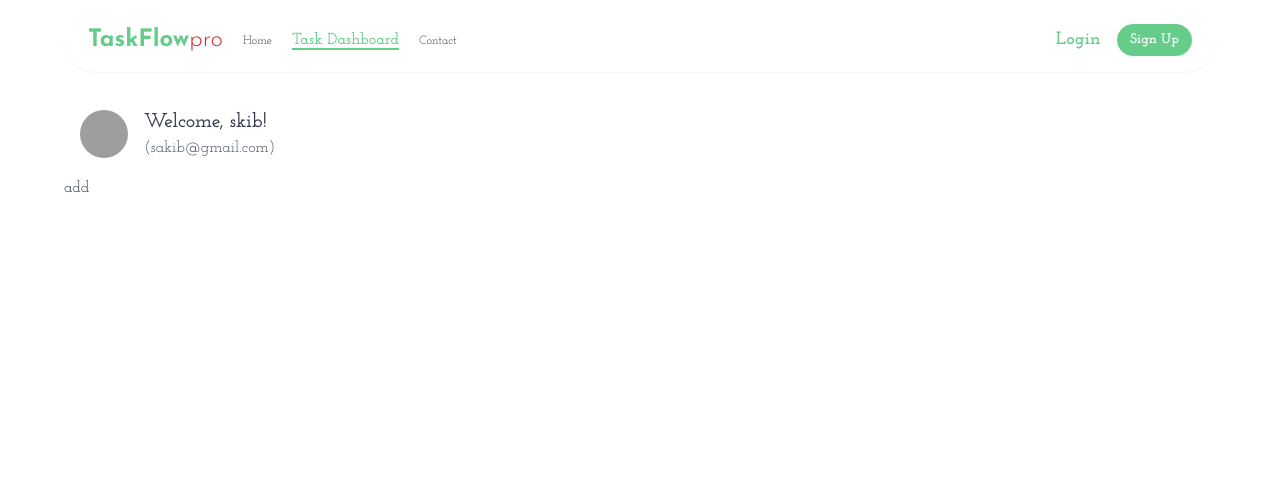
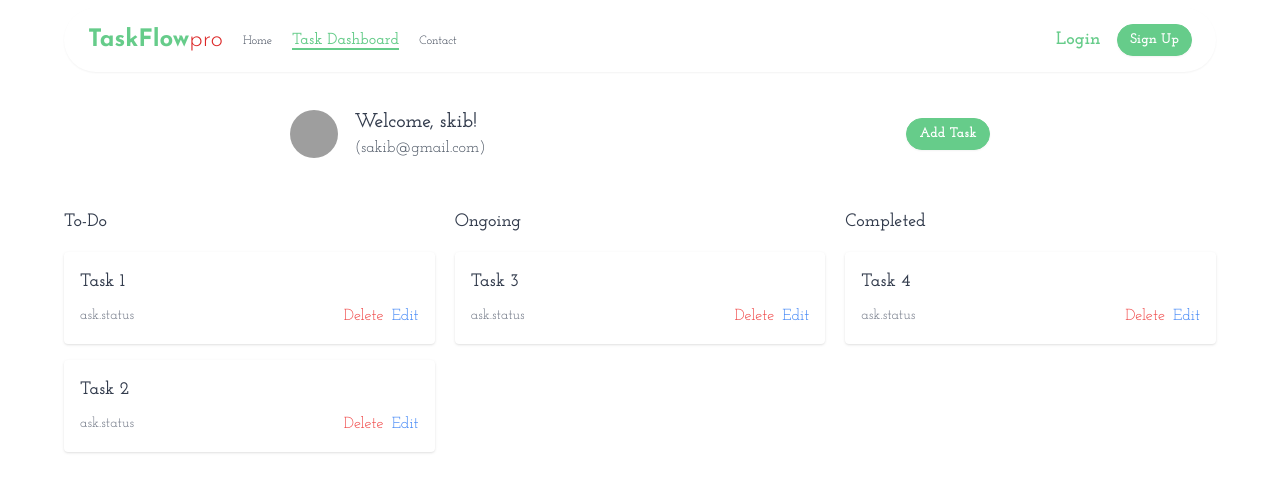
Before and after one commit to m-minhajul-alam/task-flow-pro-client, a React (Vite) app: page /taskdashbord in a window 1280 px wide. Shown: the top 492 px of the page. Built offline with nearby package versions, Linux system fonts and the light colour scheme; grey boxes are pictures that could not be loaded.

Commit message:
Update dashbord with Task card and user profile

```diff
--- a/package.json
+++ b/package.json
@@ -13,6 +13,8 @@
     "localforage": "^1.10.0",
     "match-sorter": "^6.3.1",
     "react": "^18.2.0",
+    "react-dnd": "^16.0.1",
+    "react-dnd-html5-backend": "^16.0.1",
     "react-dom": "^18.2.0",
     "react-helmet": "^6.1.0",
     "react-helmet-async": "^2.0.4",
--- a/src/Components/UserProfile/UserProfile.jsx
+++ /dev/null
@@ -1,23 +0,0 @@
-// eslint-disable-next-line react/prop-types
-const UserProfile = ({ user }) => {
-  return (
-    <div className="p-4">
-      <div className="flex items-center">
-        {/* User Profile Picture */}
-        <img
-          src={"https://i.ibb.co/3mz2BvY/Login-Ilas.png"}
-          alt="User Profile"
-          className="rounded-full h-12 w-12 mr-4"
-        />
-
-        {/* Welcome Title */}
-        <div>
-          <h2 className="text-xl font-semibold">{`Welcome, skib!`}</h2>
-          <p className="text-gray-600">{`(sakib@gmail.com)`}</p>
-        </div>
-      </div>
-    </div>
-  );
-};
-
-export default UserProfile;
--- a/src/Pages/TaskDashboard/TaskDashboard.jsx
+++ b/src/Pages/TaskDashboard/TaskDashboard.jsx
@@ -1,16 +1,123 @@
-import UserProfile from "../../Components/UserProfile/UserProfile";
 import { Link } from "react-router-dom";
 
 const TaskDashboard = () => {
+  // Sample tasks for each list
+  const todoTasks = [
+    { id: 1, title: "Task 1" },
+    { id: 2, title: "Task 2" },
+  ];
+  const ongoingTasks = [{ id: 3, title: "Task 3" }];
+  const completedTasks = [{ id: 4, title: "Task 4" }];
+
+  // const handleTaskDelete = (taskId) => {
+  //   console.log(`Task ${taskId} deleted`);
+  // };
 
   return (
     <div className="my-5">
-      <UserProfile
-      // user={user}
-      />
+      {/* user profile */}
+      <div className="flex justify-around items-center p-4">
+        <div className="flex items-center">
+          <img
+            src={"https://i.ibb.co/3mz2BvY/Login-Ilas.png"}
+            alt="User Profile"
+            className="rounded-full h-12 w-12 mr-4"
+          />
+          <div>
+            <h2 className="text-xl font-semibold">{`Welcome, skib!`}</h2>
+            <p className="text-gray-600">{`(sakib@gmail.com)`}</p>
+          </div>
+        </div>
+
+        <div>
+          <Link to={"/taskform"}>
+            <button className="btn btn-sm btn-primary rounded-full text-sm text-white font-bold transition-transform hover:scale-105">
+              Add Task
+            </button>
+          </Link>
+        </div>
+      </div>
 
 
-      <Link to={"/taskform"}><button>add</button></Link>
+
+      <div className="grid grid-cols-1 md:grid-cols-2 lg:grid-cols-3 gap-5 mt-8">
+        {/* To-Do List */}
+        <div className="task-list w-full">
+          <h2 className="text-lg font-semibold mb-4">To-Do</h2>
+          {todoTasks.map((task) => (
+            <div key={task.id} className="bg-white p-4 rounded mb-4 shadow">
+            <h4 className="text-lg font-semibold mb-2">{task.title}</h4>
+            <p className="text-gray-600">{task.description}</p>
+            <div className="mt-2 flex justify-between items-center">
+              <span className="text-sm text-gray-500">ask.status</span>
+              <div className="flex space-x-2">
+                <button  className="text-red-500 hover:text-red-700">
+                  Delete
+                </button>
+
+                  <button  className="text-blue-500 hover:text-blue-700">
+                    Edit
+                  </button>
+
+              </div>
+            </div>
+          </div>
+            // <div key={task.id}>
+            //   {/* Display task details here */}
+            //   {task.title}
+            //   <button onClick={() => handleTaskDelete(task.id)}>Delete</button>
+            // </div>
+          ))}
+        </div>
+
+        {/* Ongoing List */}
+        <div className="task-list w-full">
+          <h2 className="text-lg font-semibold mb-4">Ongoing</h2>
+          {ongoingTasks.map((task) => (
+            <div key={task.id} className="bg-white p-4 rounded mb-4 shadow">
+            <h4 className="text-lg font-semibold mb-2">{task.title}</h4>
+            <p className="text-gray-600">{task.description}</p>
+            <div className="mt-2 flex justify-between items-center">
+              <span className="text-sm text-gray-500">ask.status</span>
+              <div className="flex space-x-2">
+                <button  className="text-red-500 hover:text-red-700">
+                  Delete
+                </button>
+
+                  <button  className="text-blue-500 hover:text-blue-700">
+                    Edit
+                  </button>
+
+              </div>
+            </div>
+          </div>
+          ))}
+        </div>
+
+        {/* Completed List */}
+        <div className="task-list w-full">
+          <h2 className="text-lg font-semibold mb-4">Completed</h2>
+          {completedTasks.map((task) => (
+           <div key={task.id} className="bg-white p-4 rounded mb-4 shadow">
+           <h4 className="text-lg font-semibold mb-2">{task.title}</h4>
+           <p className="text-gray-600">{task.description}</p>
+           <div className="mt-2 flex justify-between items-center">
+             <span className="text-sm text-gray-500">ask.status</span>
+             <div className="flex space-x-2">
+               <button  className="text-red-500 hover:text-red-700">
+                 Delete
+               </button>
+
+                 <button  className="text-blue-500 hover:text-blue-700">
+                   Edit
+                 </button>
+
+             </div>
+           </div>
+         </div>
+          ))}
+        </div>
+      </div>
     </div>
   );
 };
```
Also changed, not shown: 1 other file (tests, documents, lock files or other folders).
